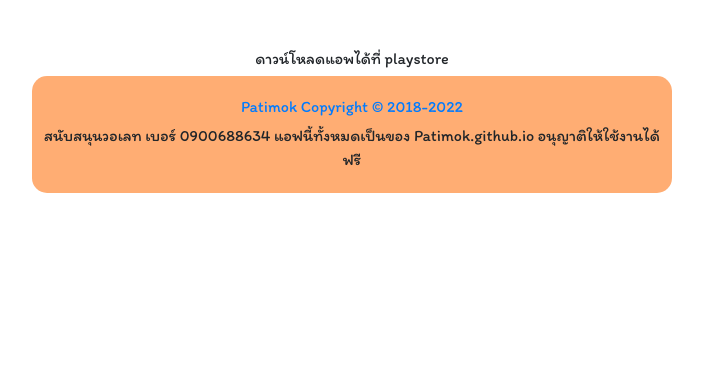
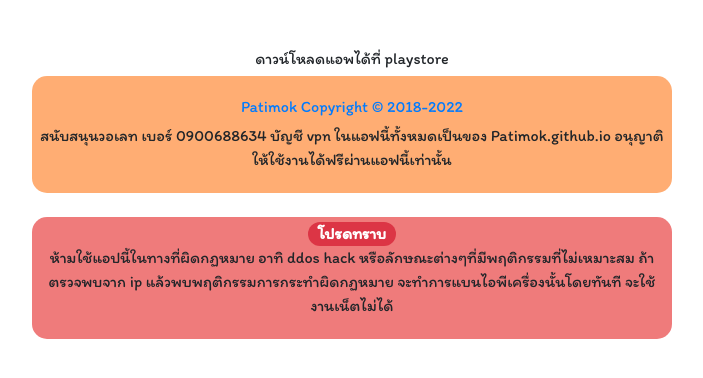
Before and after one commit to patimok/patimok.github.io, a plain HTML site: page index.html in a window 1280 px wide. Shown: the part 170-548 px from the top of the page, without its empty margins (288-991 px from the left). Drawn offline with nearby package versions, Linux system fonts and the light colour scheme.

Commit message:
Revert "Update index.html"
This reverts commit d045f648f9b4cc57015f9a8d710a56c5fe7db7a6.

```diff
--- a/index.html
+++ b/index.html
@@ -44,8 +44,13 @@
 <section class="container col-12 text-center" style="background-color: rgba(255, 109, 5, 0.556); padding: 5px; width: 50%; border-radius: 15px;">
     <h6 class="text-primary mt-3">Patimok Copyright © 2018-2022</h6>
     <p>สนับสนุนวอเลท เบอร์ 0900688634
-        แอฟนี้ทั้งหมดเป็นของ Patimok.github.io
-        อนุญาติให้ใช้งานได้ฟรี</p>
+        บัญชี vpn ในแอฟนี้ทั้งหมดเป็นของ Patimok.github.io
+        อนุญาติให้ใช้งานได้ฟรีผ่านแอฟนี้เท่านั้น</p>
+</section>
+<br>
+<section class="container col-12 text-center" style=" background-color: #e1060687; padding: 5px; width: 50%; border-radius: 15px;">
+    <span class="badge badge-pill badge-danger" style="font-size: medium;">โปรดทราบ</span>
+    <p>ห้ามใช้แอปนี้ในทางที่ผิดกฏหมาย อาทิ ddos hack หรือลักษณะต่างๆที่มีพฤติกรรมที่ไม่เหมาะสม ถ้าตรวจพบจาก ip แล้วพบพฤติกรรมการกระทำผิดกฏหมาย จะทำการแบนไอพีเครื่องนั้นโดยทันที จะใช้งานเน็ตไม่ได้</p>
 </section>
 
 
```
